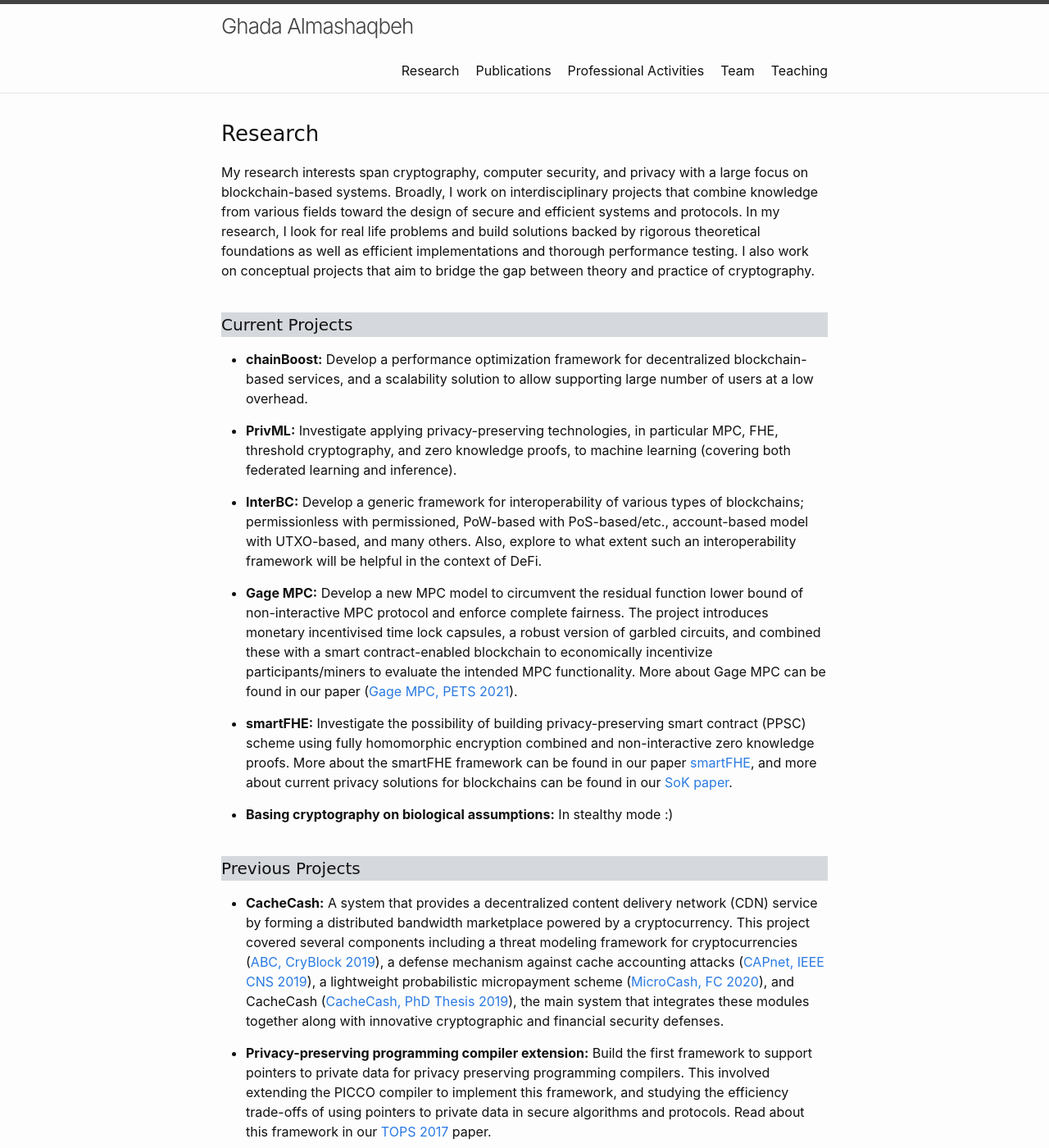
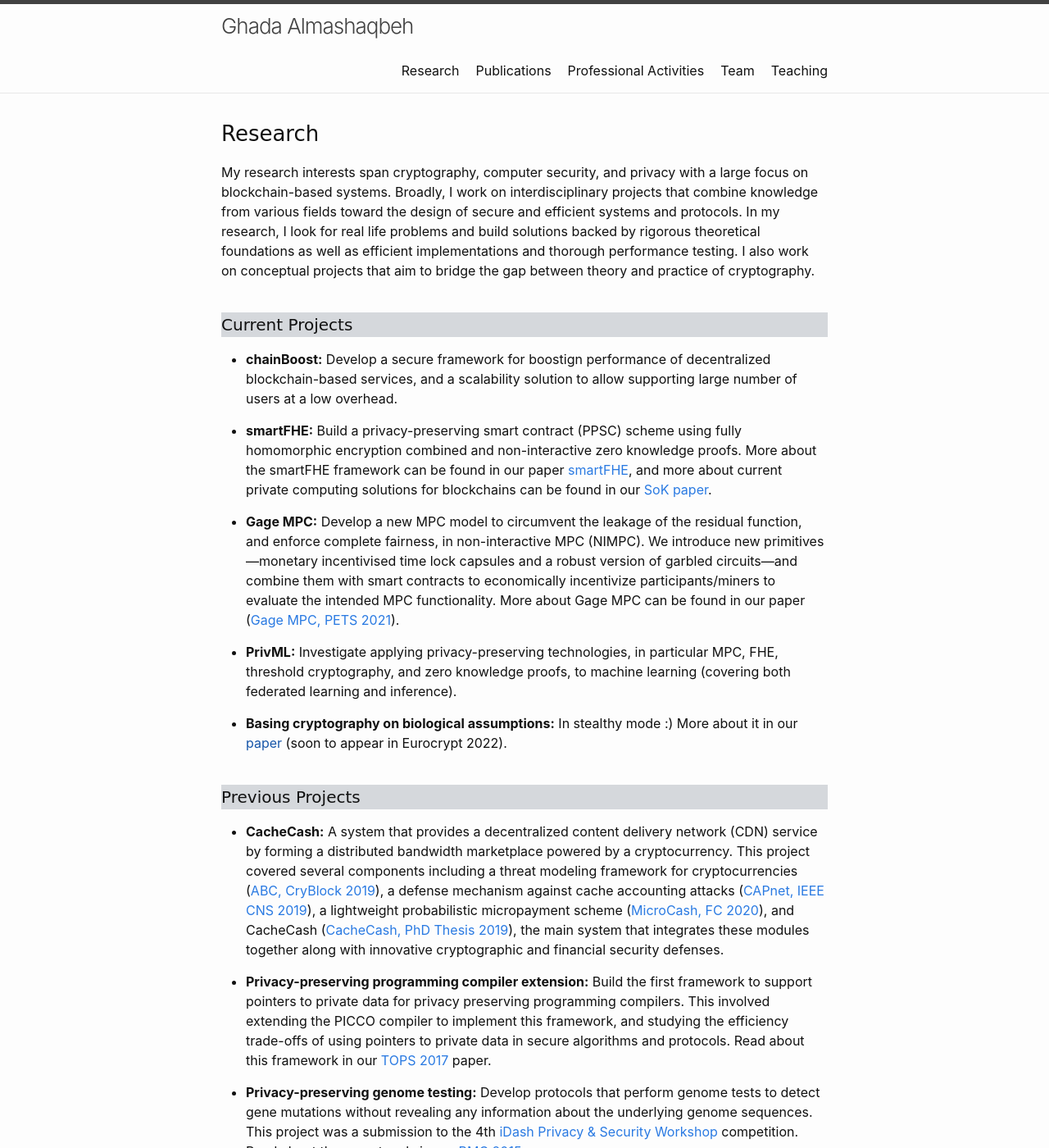
Before and after one commit to GhadaAlmashaqbeh/GhadaAlmashaqbeh.github.io, a Jekyll site: the page built from 01-research.md, in a window 1280 px wide and 1400 px high. Shown: the whole window at 82% size. Built offline with Jekyll 4.4.1, drawn with Linux system fonts in a browser that asks for light colours.

Commit message:
edit pub list

```diff
--- a/01-research.md
+++ b/01-research.md
@@ -13,19 +13,15 @@ My research interests span cryptography, computer security, and privacy with a l
 
 <h4 style="font-family: 'Comic Sans MS'; background-color:rgb(213, 216, 220);">Current Projects</h4>
 
-* **chainBoost:** Develop a performance optimization framework for decentralized blockchain-based services, and a scalability solution to allow supporting large number of users at a low overhead.
+* **chainBoost:** Develop a secure framework for boostign performance of decentralized blockchain-based services, and a scalability solution to allow supporting large number of users at a low overhead.
+
+* **smartFHE:** Build a privacy-preserving smart contract (PPSC) scheme using fully homomorphic encryption combined and non-interactive zero knowledge proofs. More about the smartFHE framework can be found in our paper [smartFHE](https://eprint.iacr.org/2021/133), and more about current private computing solutions for blockchains can be found in our [SoK paper](https://eprint.iacr.org/2021/727.pdf).
+
+* **Gage MPC:** Develop a new MPC model to circumvent the leakage of the residual function, and enforce complete fairness, in non-interactive MPC (NIMPC). We introduce new primitives---monetary incentivised time lock capsules and a robust version of garbled circuits---and combine them with smart contracts to economically incentivize participants/miners to evaluate the intended MPC functionality. More about Gage MPC can be found in our paper ([Gage MPC, PETS 2021](https://eprint.iacr.org/2021/256)).
 
 * **PrivML:** Investigate applying privacy-preserving technologies, in particular MPC, FHE, threshold cryptography, and zero knowledge proofs, to machine learning (covering both federated learning and inference).
 
-* **InterBC:** Develop a generic framework for interoperability of various types of blockchains; permissionless with permissioned, PoW-based with PoS-based/etc., account-based model with UTXO-based, and many others. Also, explore to what extent such an interoperability framework will be helpful in the context of DeFi.
-
-
-* **Gage MPC:** Develop a new MPC model to circumvent the residual function lower bound of non-interactive MPC protocol and enforce complete fairness. The project introduces monetary incentivised time lock capsules, a robust version of garbled circuits, and combined these with a smart contract-enabled blockchain to economically incentivize participants/miners to evaluate the intended MPC functionality. More about Gage MPC can be found in our paper ([Gage MPC, PETS 2021](https://eprint.iacr.org/2021/256)).
-
-
-* **smartFHE:** Investigate the possibility of building privacy-preserving smart contract (PPSC) scheme using fully homomorphic encryption combined and non-interactive zero knowledge proofs. More about the smartFHE framework can be found in our paper [smartFHE](https://eprint.iacr.org/2021/133), and more about current privacy solutions for blockchains can be found in our [SoK paper](https://eprint.iacr.org/2021/727.pdf).
-
-* **Basing cryptography on biological assumptions:** In stealthy mode :)
+* **Basing cryptography on biological assumptions:** In stealthy mode :) More about it in our [paper]() (soon to appear in Eurocrypt 2022).
 <br/>
 <br/>
 
```
